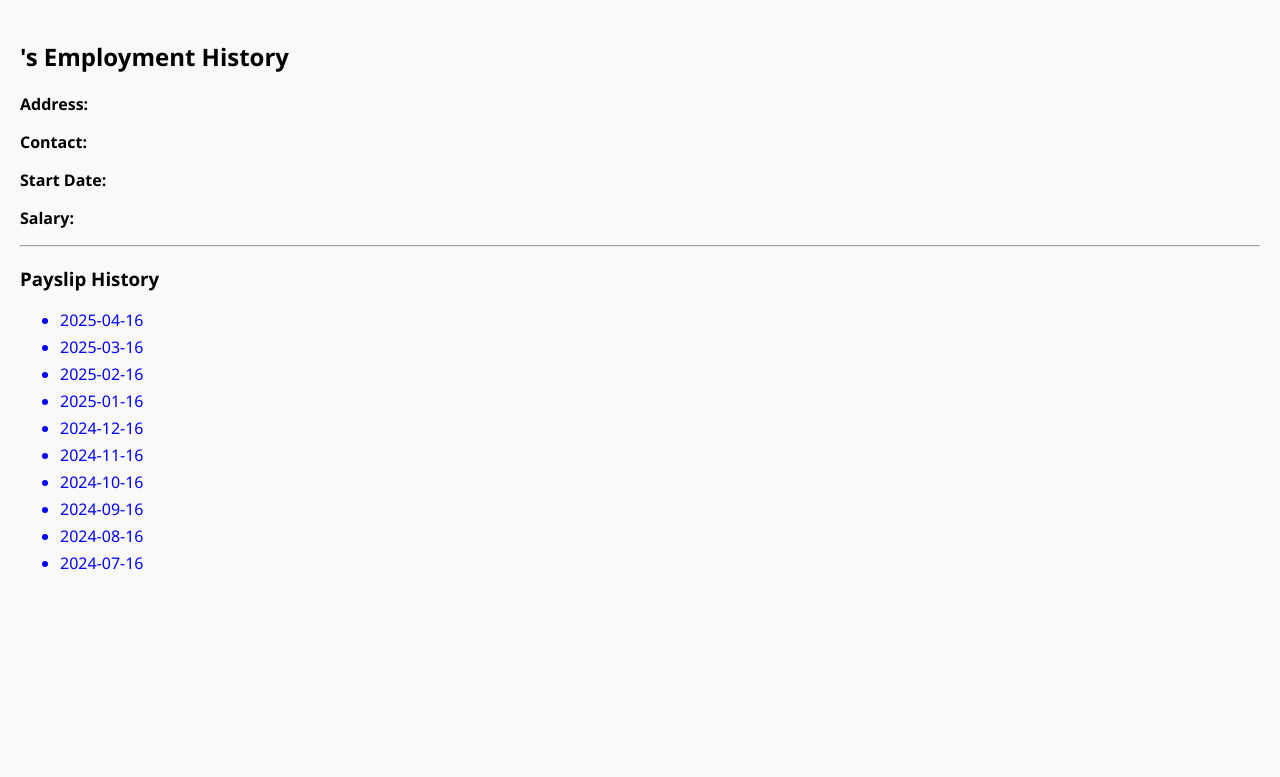
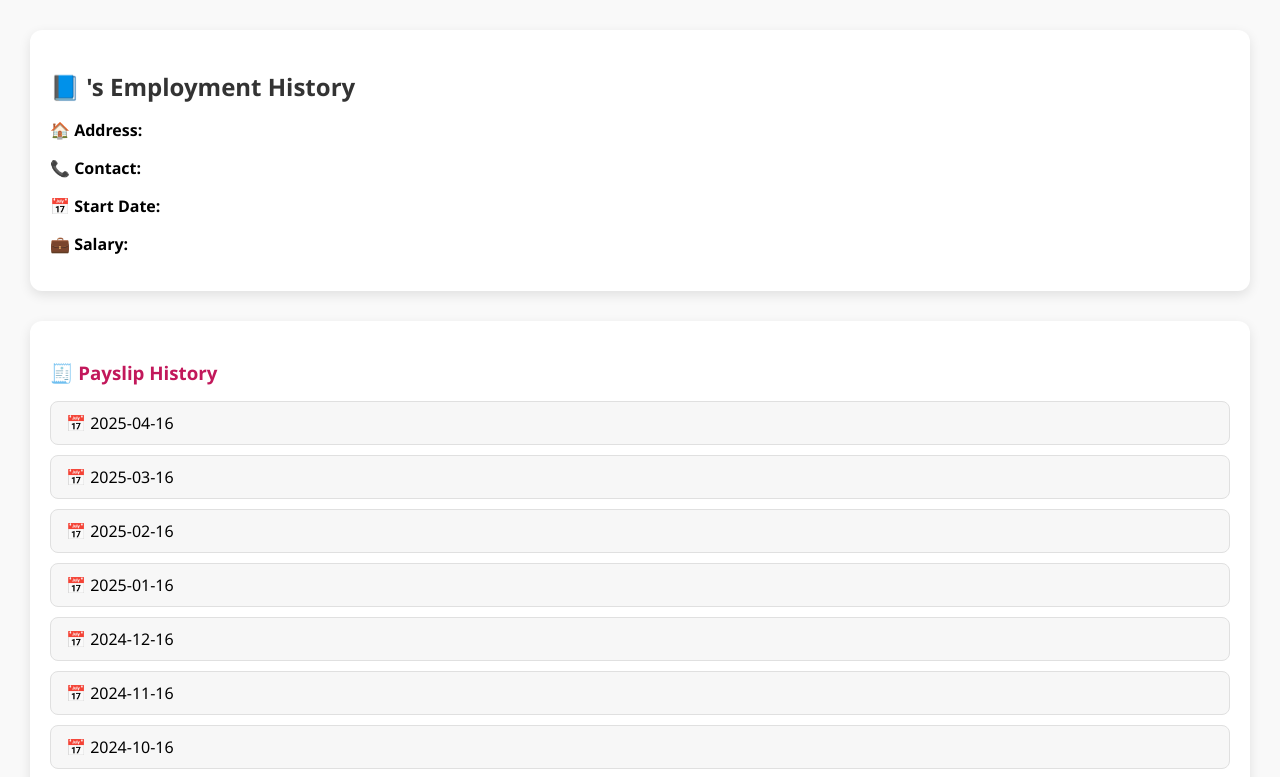
Before and after one commit to Tech-Titans-Alliance/Payroll-management-system, a React (Create React App) app in the folder payroll-processing-frontend/: page /history in a window 1280 px wide. Shown: the top 777 px of the page. Built offline with nearby package versions, Linux system fonts and the light colour scheme.

Commit message:
Changed history design

```diff
--- a/payroll-processing-frontend/src/pages/history.js
+++ b/payroll-processing-frontend/src/pages/history.js
@@ -7,7 +7,6 @@ const History = () => {
   const employee = state?.employee;
   const [selectedDate, setSelectedDate] = useState(null);
 
-  // Dummy payslip data
   const payslipHistory = Array.from({ length: 10 }).map((_, i) => {
     const date = new Date();
     date.setMonth(date.getMonth() - i);
@@ -22,38 +21,92 @@ const History = () => {
   const selectedPayslip = payslipHistory.find(p => p.date === selectedDate);
 
   return (
-    <div style={{ padding: '20px' }}>
-      <h2>{employee?.name}'s Employment History</h2>
-      <p><strong>Address:</strong> {employee?.address}</p>
-      <p><strong>Contact:</strong> {employee?.contact}</p>
-      <p><strong>Start Date:</strong> {employee?.startDate}</p>
-      <p><strong>Salary:</strong> {employee?.salary}</p>
+    <div style={styles.container}>
+      <div style={styles.card}>
+        <h2 style={styles.title}>📘 {employee?.name}'s Employment History</h2>
+        <p><strong>🏠 Address:</strong> {employee?.address}</p>
+        <p><strong>📞 Contact:</strong> {employee?.contact}</p>
+        <p><strong>📅 Start Date:</strong> {employee?.startDate}</p>
+        <p><strong>💼 Salary:</strong> {employee?.salary}</p>
+      </div>
 
-      <hr />
-
-      <h3>Payslip History</h3>
-      <ul>
+      <div style={styles.section}>
+        <h3 style={styles.subtitle}>🧾 Payslip History</h3>
+        <ul style={styles.payslipList}>
           {payslipHistory.map((slip, index) => (
             <li
               key={index}
               onClick={() => setSelectedDate(slip.date)}
-            style={{ cursor: 'pointer', marginBottom: '5px', color: 'blue' }}
+              style={{
+                ...styles.payslipItem,
+                backgroundColor: slip.date === selectedDate ? '#fce4ec' : '#f7f7f7',
+              }}
             >
-            {slip.date}
+              📅 {slip.date}
             </li>
           ))}
         </ul>
+      </div>
 
       {selectedPayslip && (
-        <div style={{ marginTop: '20px', border: '1px solid #ccc', padding: '10px', borderRadius: '8px' }}>
-          <h4>Payslip for {selectedPayslip.date}</h4>
-          <p><strong>Salary:</strong> {selectedPayslip.salary}</p>
-          <p><strong>Deductions:</strong> {selectedPayslip.deductions}</p>
-          <p><strong>Net Pay:</strong> {selectedPayslip.netPay}</p>
+        <div style={styles.payslipCard}>
+          <h4 style={styles.subtitle}>🧾 Payslip for {selectedPayslip.date}</h4>
+          <p><strong>💰 Salary:</strong> {selectedPayslip.salary}</p>
+          <p><strong>➖ Deductions:</strong> {selectedPayslip.deductions}</p>
+          <p><strong>✅ Net Pay:</strong> {selectedPayslip.netPay}</p>
         </div>
       )}
     </div>
   );
 };
 
+const styles = {
+  container: {
+    padding: '30px',
+    fontFamily: 'Segoe UI, Tahoma, Geneva, Verdana, sans-serif',
+    backgroundColor: '#f9f9f9',
+    minHeight: '100vh',
+  },
+  card: {
+    backgroundColor: '#ffffff',
+    borderRadius: '12px',
+    boxShadow: '0 4px 12px rgba(0,0,0,0.1)',
+    padding: '20px',
+    marginBottom: '30px',
+  },
+  title: {
+    color: '#333',
+    marginBottom: '10px',
+  },
+  subtitle: {
+    color: '#c2185b',
+    marginBottom: '15px',
+  },
+  section: {
+    backgroundColor: '#ffffff',
+    borderRadius: '12px',
+    boxShadow: '0 4px 12px rgba(0,0,0,0.1)',
+    padding: '20px',
+    marginBottom: '30px',
+  },
+  payslipList: {
+    listStyleType: 'none',
+    padding: 0,
+  },
+  payslipItem: {
+    padding: '10px 15px',
+    borderRadius: '8px',
+    marginBottom: '10px',
+    cursor: 'pointer',
+    transition: 'all 0.2s ease-in-out',
+    border: '1px solid #e0e0e0',
+  },
+  payslipCard: {
+    backgroundColor: '#fff3f6',
+    borderRadius: '12px',
+    border: '1px solid #f8bbd0',
+    padding: '20px',
+  },
+};
+
 export default History;
```
Lines whose indentation alone changed are shown as unchanged.
